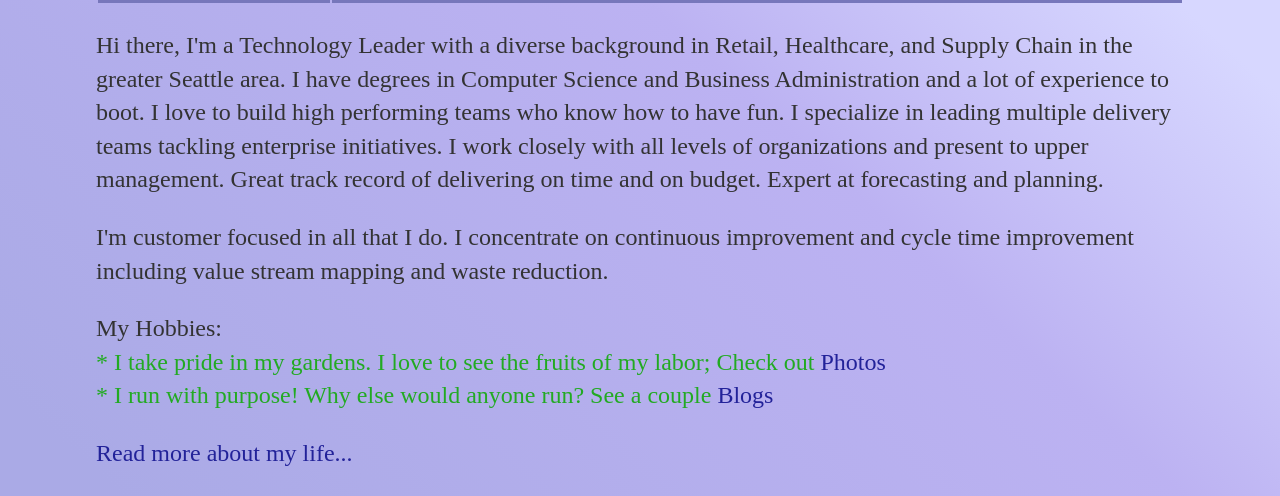
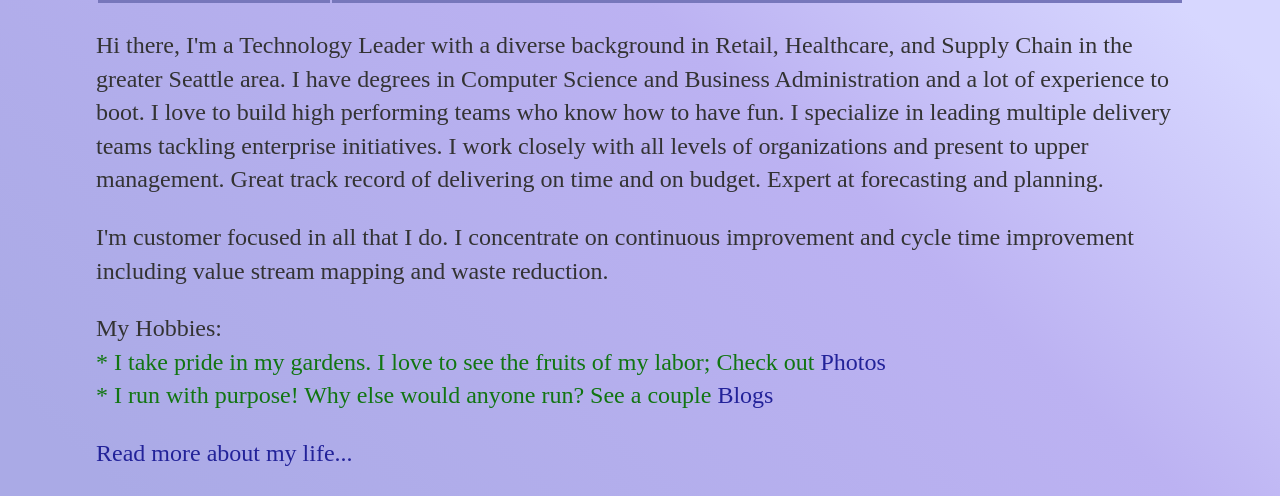
Before and after one commit to mo4dawg/mo4dawg.github.io, a Jekyll site: the page built from index.html, in a window 1280 px wide. Shown: the part 367-863 px from the top of the page. Built offline with Jekyll 4.4.1, drawn with Linux system fonts in a browser that asks for light colours; grey boxes are pictures that could not be loaded.

Commit message:
Update index.html

```diff
--- a/index.html
+++ b/index.html
@@ -17,7 +17,7 @@
         <span></span>
 		<p>Hi there, I'm a Technology Leader with a diverse background in Retail, Healthcare, and Supply Chain in the greater Seattle area.  I have degrees in Computer Science and Business Administration and a lot of experience to boot.  I love to build high performing teams who know how to have fun.  I specialize in leading multiple delivery teams tackling enterprise initiatives.  I work closely with all levels of organizations and present to upper management.  Great track record of delivering on time and on budget.  Expert at forecasting and  planning.  </p>
 		<p>I'm customer focused in all that I do.  I concentrate on continuous improvement and cycle time improvement including value stream mapping and waste reduction.</p>
-		<p>My Hobbies:</br> <FONT COLOR="22AA22"> * I take pride in my gardens.  I love to see the fruits of my labor; Check out <a href="/photos">Photos</a>
+		<p>My Hobbies:</br> <FONT COLOR="117511"> * I take pride in my gardens.  I love to see the fruits of my labor; Check out <a href="/photos">Photos</a>
 		<br> * I run with purpose!  Why else would anyone run?  See a couple <a href="/blog">Blogs</a></FONT></p>
 		<p><span><a href="/about">Read more about my life...</a></p></span>
 		<p> </p>
```
